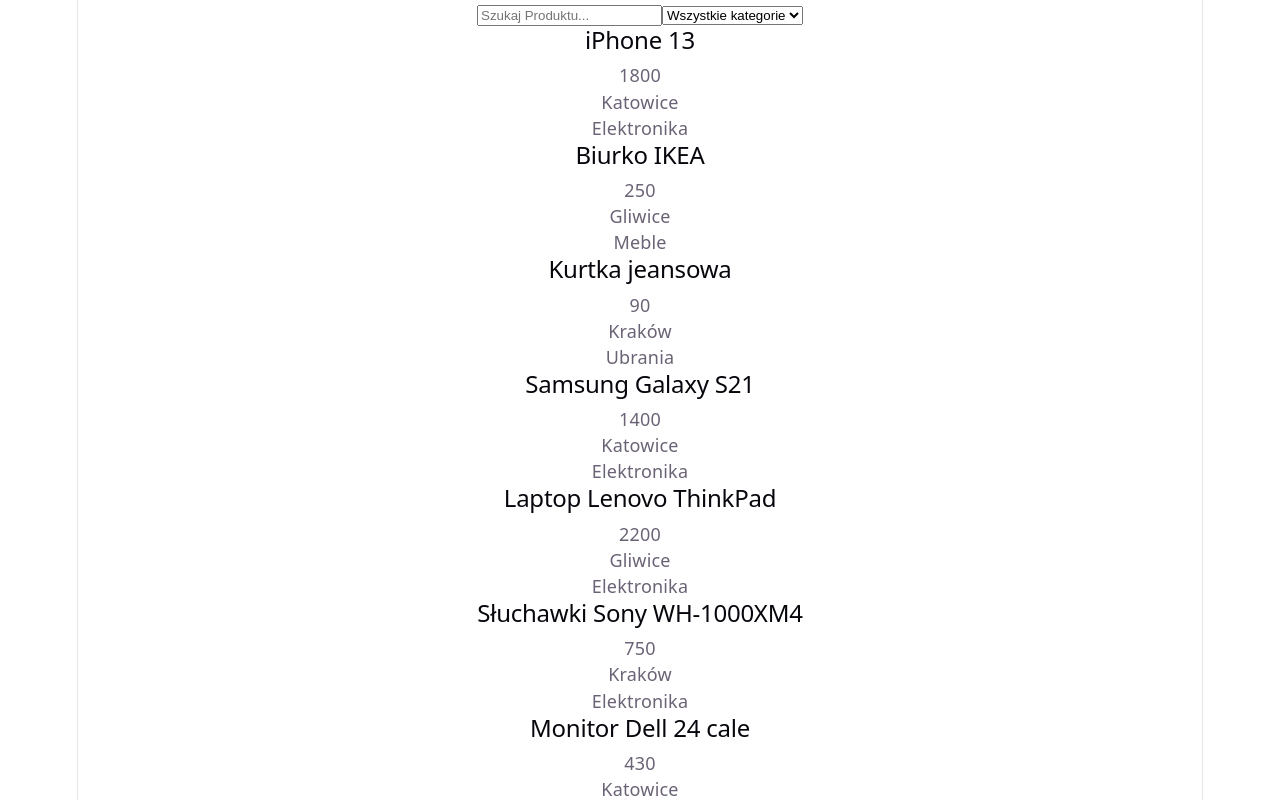
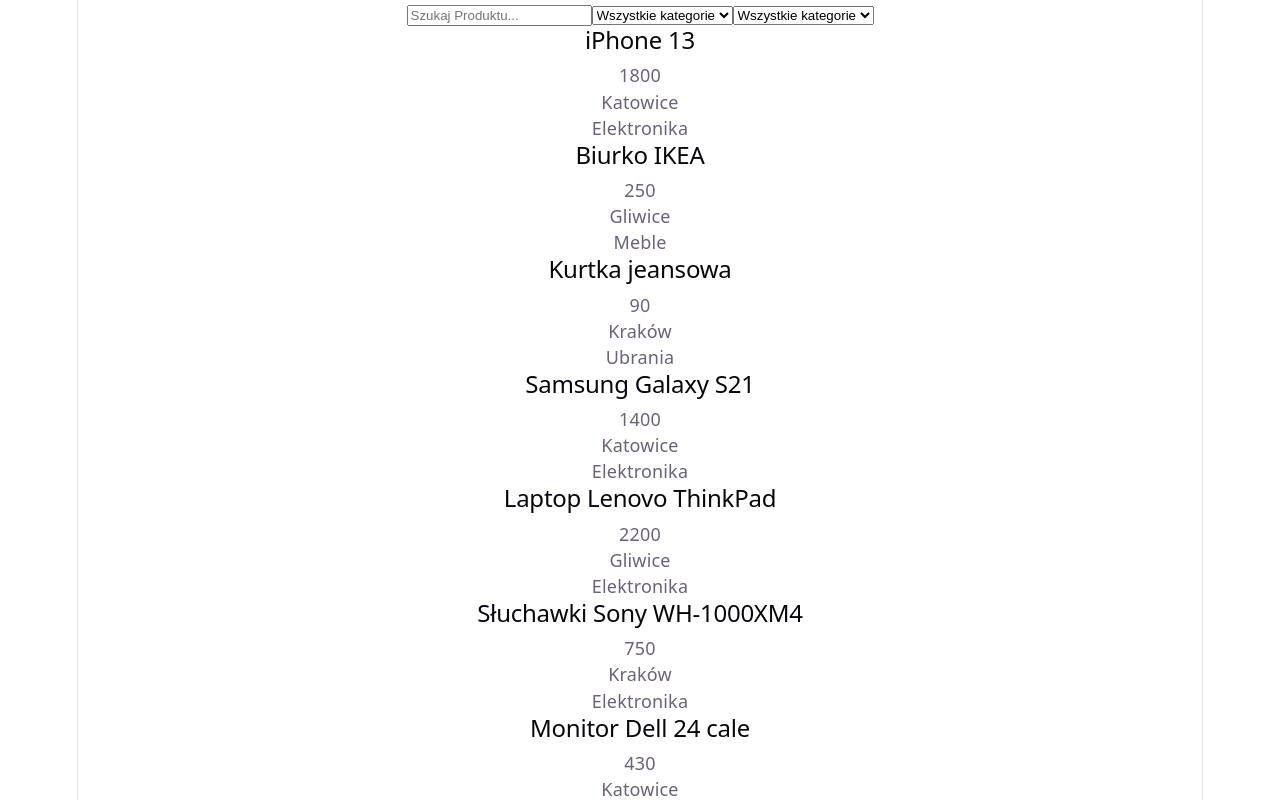
Before and after one commit to olasuchanek2105/local-market-react, a React (Vite) app: page / in a window 1280 px wide. Shown: the top 800 px of the page. Built offline with nearby package versions, Linux system fonts and the light colour scheme.

Commit message:
add filter by city

```diff
--- a/src/ListOfProducts.tsx
+++ b/src/ListOfProducts.tsx
@@ -133,9 +133,12 @@
 function ListOfProducts(){
 
     const [searchText, setSearchText] = useState("");
-    const [selectedCategory, setSelectedCategory] = useState("")
+    const [selectedCategory, setSelectedCategory] = useState("");
+    const [selectedCity, setSelectedCity] = useState("")
 
     const categoryList = [...new Set(listings.map(listing => listing.category))];
+    const cityList = [...new Set(listings.map(listings => listings.city))];
+
 
     const filteredProducts = listings.filter((listing) =>
     {
@@ -146,7 +149,10 @@
       const matchesCategory =
         selectedCategory === "" || listing.category === selectedCategory
 
-      return matchesCategory && matchesSearch
+      const matchesCity =
+        selectedCity === "" || listing.city === selectedCity
+
+      return matchesCategory && matchesSearch && matchesCity
     })
 
 
@@ -169,6 +175,18 @@
             ))}
             </select>
 
+            <select
+              value={selectedCity}
+              onChange={(event)=> setSelectedCity(event.target.value)}>
+
+              <option value="">Wszystkie kategorie</option>
+              {cityList.map((city) => (
+                <option key={city} value={city}>
+                  {city}
+                </option>
+              ))}
+              </select>
+
             {filteredProducts.map((listings) => (
                 <div key={listings.id}>
                 <h2>{listings.title}</h2>
```
